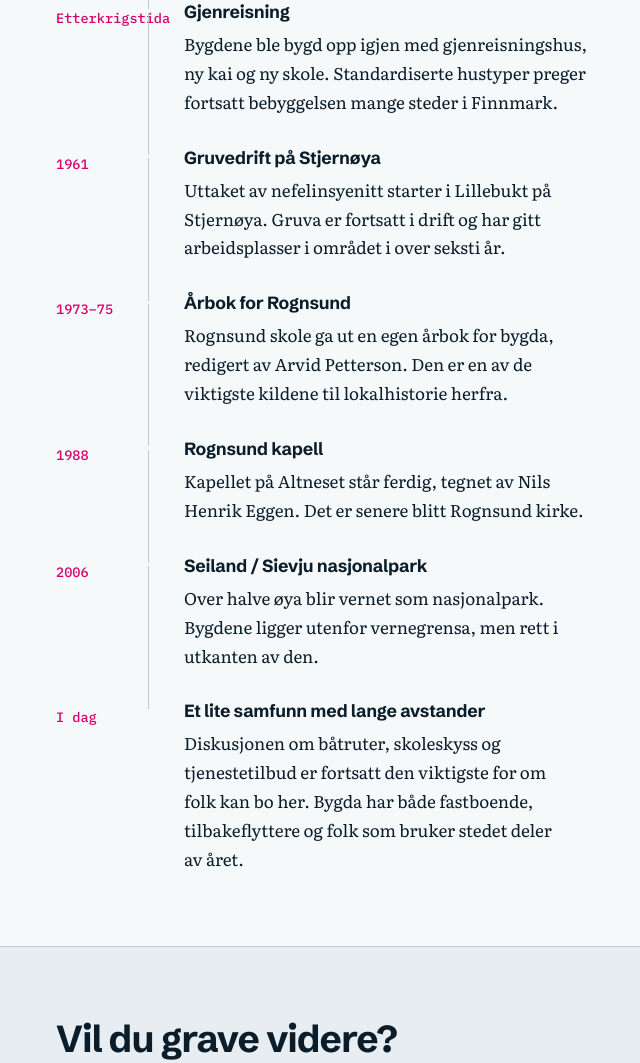
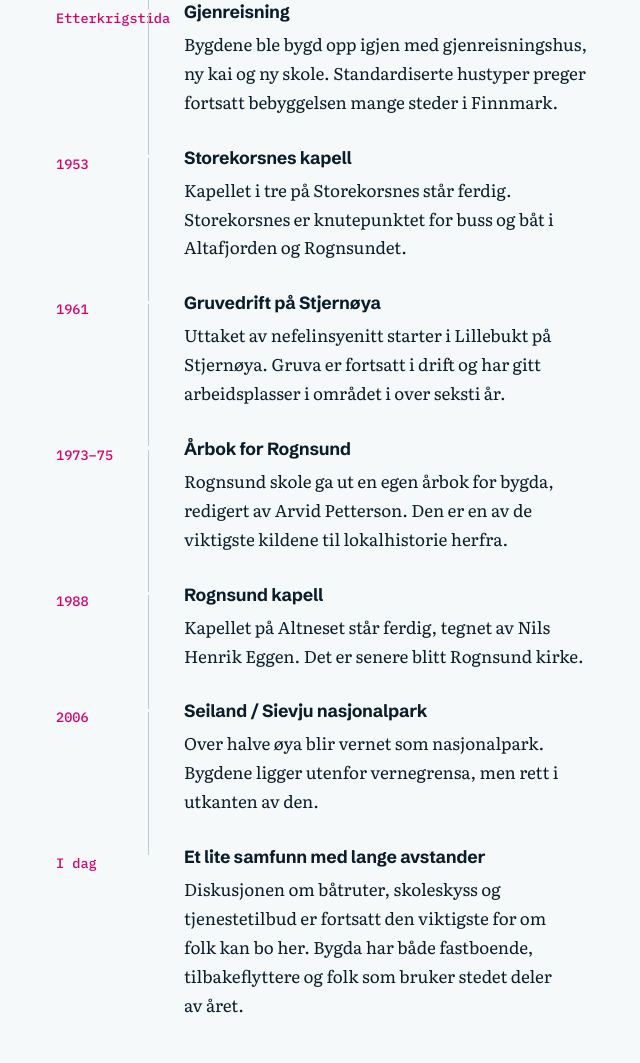
Before and after one commit to egkristi/rognsund_com, a website: page public/historie.html in a window 1280 px wide. Shown: the part 1427-2490 px from the top of the page, without its empty margins (14-654 px from the left). Drawn offline with Linux system fonts and the light colour scheme.

Commit message:
Legg til Storekorsnes kapell (1953) og SNL-kildehenvisning

```diff
--- a/public/historie.html
+++ b/public/historie.html
@@ -132,6 +132,16 @@
             </div>
           </li>
           <li>
+            <span class="aar">1953</span>
+            <div>
+              <h3>Storekorsnes kapell</h3>
+              <p>
+                Kapellet i tre på Storekorsnes står ferdig. Storekorsnes er
+                knutepunktet for buss og båt i Altafjorden og Rognsundet.
+              </p>
+            </div>
+          </li>
+          <li>
             <span class="aar">1961</span>
             <div>
               <h3>Gruvedrift på Stjernøya</h3>
@@ -217,6 +227,12 @@
               <span class="hva">Fotografier og gjenstander fra området</span>
             </a>
           </li>
+          <li>
+            <a href="https://snl.no/Rognsund" target="_blank" rel="noopener">
+              Store norske leksikon
+              <span class="hva">Rognsund — sundet mellom Seiland og Stjernøya</span>
+            </a>
+          </li>
         </ul>
 
         <div class="melding">
```
